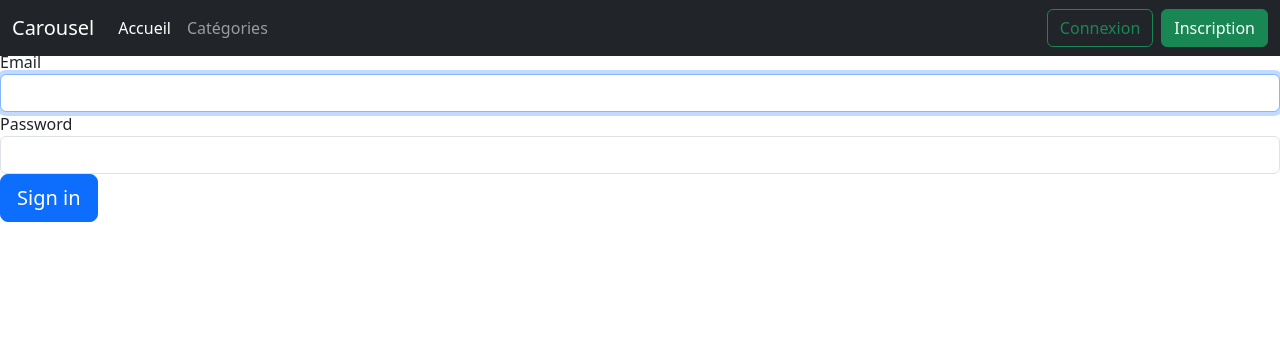
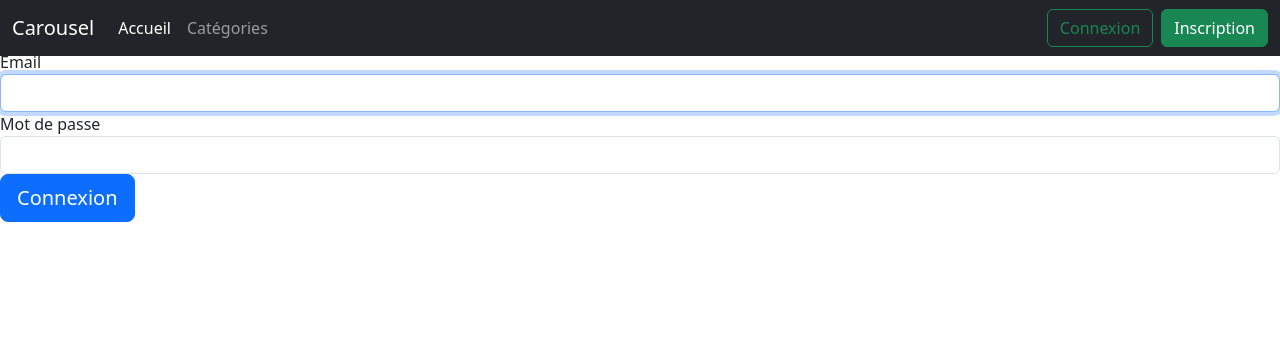
Before and after one commit to MeunierPierre-Francois/AppBienEtre, a Symfony app: template templates/security/login.html.twig in a window 1280 px wide. Shown: the top 356 px of the page. Run offline with Twig, Linux system fonts and the light colour scheme; the template is opened without the code that fills it, so the values that code supplies are empty; some libraries are stand-ins or nearby versions.

Commit message:
Gestion connexion/déconnexion

```diff
--- a/src/Controller/SecurityController.php
+++ b/src/Controller/SecurityController.php
@@ -23,7 +23,7 @@ class SecurityController extends AbstractController
         return $this->render('security/login.html.twig', ['last_username' => $lastUsername, 'error' => $error]);
     }
 
-    #[Route(path: '/logout', name: 'app_logout')]
+    #[Route(path: '/deconnexion', name: 'app_logout')]
     public function logout(): void
     {
         throw new \LogicException('This method can be blank - it will be intercepted by the logout key on your firewall.');
--- a/templates/base.html.twig
+++ b/templates/base.html.twig
@@ -34,11 +34,20 @@
 							</li>
 
 						</ul>
-						>
 
-						<a href={{path('app_connexion')}} class="btn btn-outline-success  me-2" type="submit">Connexion</a>
-						<a href={{path('app_inscription')}} class="btn btn-success" type="submit">Inscription</a>
+						<div class="d-flex">
+							{% if is_granted('IS_AUTHENTICATED_FULLY') %}
+								<a href='#' class="btn btn-success me-2" type="submit">Mon compte</a>
+								<a href={{path('app_connexion')}} class="btn btn-outline-success  me-2" type="submit">Devenir Prestataire</a>
+								<a href={{path('app_logout')}} class="btn btn-outline-danger  me-2" type="submit">Déconnexion</a>
 
+							{% else %}
+								<a href={{path('app_connexion')}} class="btn btn-outline-success  me-2" type="submit">Connexion</a>
+								<a href={{path('app_inscription')}} class="btn btn-success" type="submit">Inscription</a>
+							{% endif %}
+
+
+						</div>
 					</div>
 				</div>
 			</nav>
--- a/templates/security/login.html.twig
+++ b/templates/security/login.html.twig
@@ -1,6 +1,7 @@
 {% extends 'base.html.twig' %}
 
-{% block title %}Log in!{% endblock %}
+{% block title %}Log in!
+{% endblock %}
 
 {% block body %}
 	<form method="post">
@@ -10,33 +11,23 @@
 
 		{% if app.user %}
 			<div class="mb-3">
-            You are logged in as {{ app.user.userIdentifier }}, <a href="{{ path('app_logout') }}">Logout</a>
+				Vous êtes déjà connecté en tant que
+				{{ app.user.userIdentifier }},
+				<a href="{{ path('app_logout') }}">Déconnexion</a>
 			</div>
 		{% endif %}
 
-    <h1 class="h3 mb-3 font-weight-normal">Please sign in</h1>
+		<h1 class="h3 mb-3 font-weight-normal">Inscrivez vous</h1>
 		<label for="inputEmail">Email</label>
 		<input type="email" value="{{ last_username }}" name="email" id="inputEmail" class="form-control" autocomplete="email" required autofocus>
-    <label for="inputPassword">Password</label>
+		<label for="inputPassword">Mot de passe</label>
 		<input type="password" name="password" id="inputPassword" class="form-control" autocomplete="current-password" required>
 
-    <input type="hidden" name="_csrf_token"
-           value="{{ csrf_token('authenticate') }}"
-    >
+		<input type="hidden" name="_csrf_token" value="{{ csrf_token('authenticate') }}">
 
-    {#
-        Uncomment this section and add a remember_me option below your firewall to activate remember me functionality.
-        See https://symfony.com/doc/current/security/remember_me.html
-
-        <div class="checkbox mb-3">
-            <label>
-                <input type="checkbox" name="_remember_me"> Remember me
-            </label>
-        </div>
-    #}
 
 		<button class="btn btn-lg btn-primary" type="submit">
-        Sign in
+			Connexion
 		</button>
 	</form>
 {% endblock %}
```
Also changed, not shown: config/routes.yaml (+4 -4 lines), src/Controller/RegistrationController.php (line endings or trailing spaces). Lines whose indentation alone changed are shown as unchanged.
